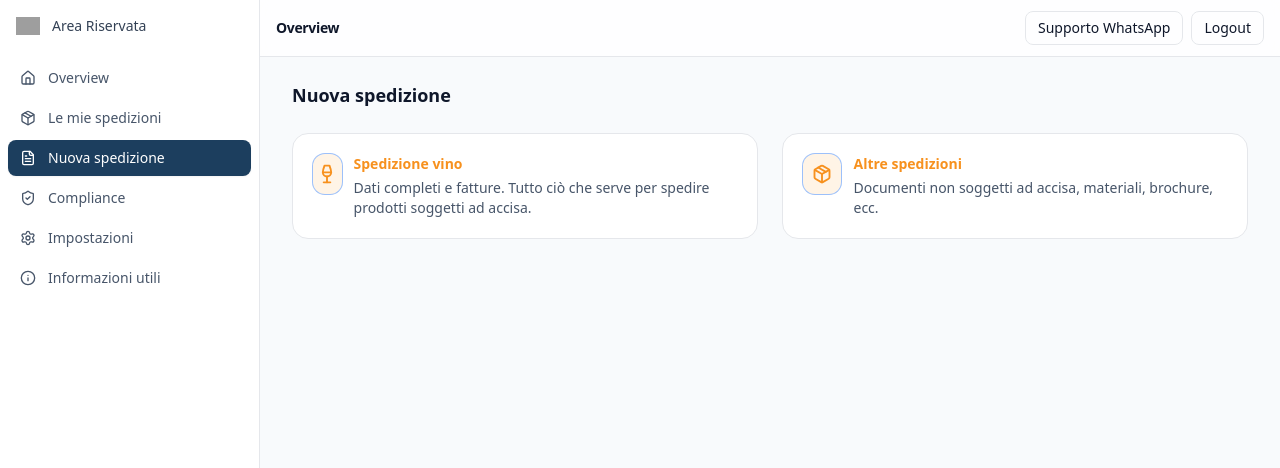
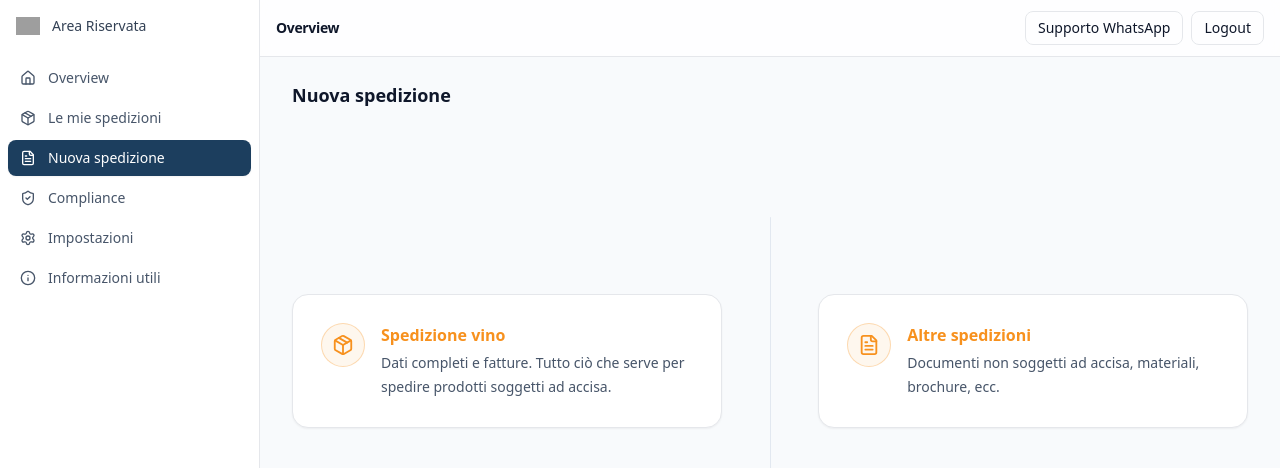
Before and after one commit to SPST-WINE/spst-dashboard, a Next.js app: page /dashboard/nuova in a window 1280 px wide. Shown: the top 468 px of the page. Built offline with nearby package versions, Linux system fonts and the light colour scheme; grey boxes are pictures that could not be loaded.

Commit message:
Update page.tsx

```diff
--- a/app/dashboard/nuova/page.tsx
+++ b/app/dashboard/nuova/page.tsx
@@ -1,62 +1,55 @@
-// app/dashboard/nuova/page.tsx
+'use client';
+
 import Link from 'next/link';
-import { Wine, Package } from 'lucide-react';
+import { Package, FileText } from 'lucide-react';
 
-function IconBadge({ children }: { children: React.ReactNode }) {
+export default function NuovaSpedizioneSelettore() {
   return (
-    <div
-      className="flex h-10 w-10 items-center justify-center rounded-xl ring-1"
-      style={{
-        backgroundColor: '#FFF4E6',          // arancione super chiaro
-        color: '#f7911e',                     // stroke icone
-        borderColor: 'rgba(247,145,30,0.35)', // ring
-      }}
-    >
-      {children}
-    </div>
-  );
-}
-
-export default function NuovaSpedizionePage() {
-  return (
-    <div className="space-y-6">
+    <div className="mx-auto max-w-5xl">
       <h2 className="text-lg font-semibold">Nuova spedizione</h2>
 
-      <div className="grid gap-6 md:grid-cols-2">
-        {/* Card: Spedizione vino */}
+      {/* wrapper centrale */}
+      <div className="mt-8 flex min-h-[55vh] items-center justify-center">
+        <div className="flex w-full flex-col items-center md:flex-row md:justify-center md:gap-12">
+          {/* CARD: VINO */}
           <Link
             href="/dashboard/nuova/vino"
-          className="group rounded-2xl border bg-white p-5 transition-shadow hover:shadow-md"
+            aria-label="Crea una nuova spedizione vino"
+            className="group w-full max-w-md rounded-2xl border bg-white p-7 shadow-sm transition-all hover:-translate-y-0.5 hover:shadow-md focus:outline-none focus:ring-2 focus:ring-[#1c3e5e]/30"
           >
-          <div className="flex items-start gap-3">
-            <IconBadge>
-              <Wine className="h-5 w-5" strokeWidth={2.25} aria-hidden />
-            </IconBadge>
+            <div className="flex items-start gap-4">
+              <div className="flex h-11 w-11 shrink-0 items-center justify-center rounded-full border border-[#f7911e]/30 bg-[#fef7ee] text-[#f7911e]">
+                <Package size={22} />
+              </div>
               <div>
-              <h3 className="text-sm font-semibold" style={{ color: '#f7911e' }}>
-                Spedizione vino
+                <h3 className="text-base font-semibold text-slate-900">
+                  <span className="text-spst-orange">Spedizione vino</span>
                 </h3>
-              <p className="mt-1 text-sm text-slate-600">
+                <p className="mt-1 text-sm leading-6 text-slate-600">
                   Dati completi e fatture. Tutto ciò che serve per spedire prodotti soggetti ad accisa.
                 </p>
               </div>
             </div>
           </Link>
 
-        {/* Card: Altre spedizioni */}
+          {/* divisore: orizzontale su mobile, verticale su desktop */}
+          <div className="my-6 h-px w-full bg-slate-200 md:my-0 md:h-72 md:w-px md:rounded-full" />
+
+          {/* CARD: ALTRE SPEDIZIONI */}
           <Link
             href="/dashboard/nuova/altro"
-          className="group rounded-2xl border bg-white p-5 transition-shadow hover:shadow-md"
+            aria-label="Crea una nuova spedizione altre merci"
+            className="group w-full max-w-md rounded-2xl border bg-white p-7 shadow-sm transition-all hover:-translate-y-0.5 hover:shadow-md focus:outline-none focus:ring-2 focus:ring-[#1c3e5e]/30"
           >
-          <div className="flex items-start gap-3">
-            <IconBadge>
-              <Package className="h-5 w-5" strokeWidth={2.25} aria-hidden />
-            </IconBadge>
+            <div className="flex items-start gap-4">
+              <div className="flex h-11 w-11 shrink-0 items-center justify-center rounded-full border border-[#f7911e]/30 bg-[#fef7ee] text-[#f7911e]">
+                <FileText size={22} />
+              </div>
               <div>
-              <h3 className="text-sm font-semibold" style={{ color: '#f7911e' }}>
-                Altre spedizioni
+                <h3 className="text-base font-semibold text-slate-900">
+                  <span className="text-spst-orange">Altre spedizioni</span>
                 </h3>
-              <p className="mt-1 text-sm text-slate-600">
+                <p className="mt-1 text-sm leading-6 text-slate-600">
                   Documenti non soggetti ad accisa, materiali, brochure, ecc.
                 </p>
               </div>
@@ -64,5 +57,6 @@ export default function NuovaSpedizionePage() {
           </Link>
         </div>
       </div>
+    </div>
   );
 }
```
Lines whose indentation alone changed are shown as unchanged.
